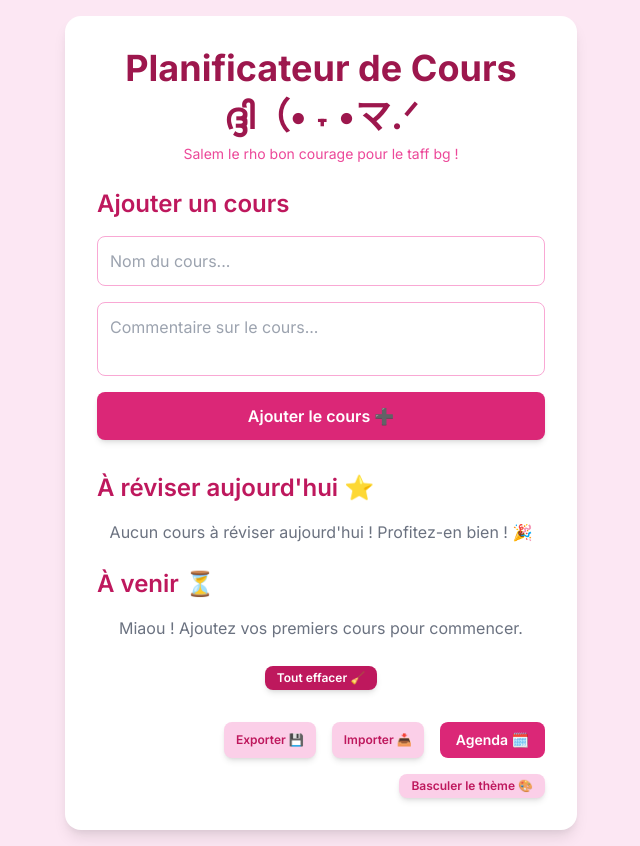
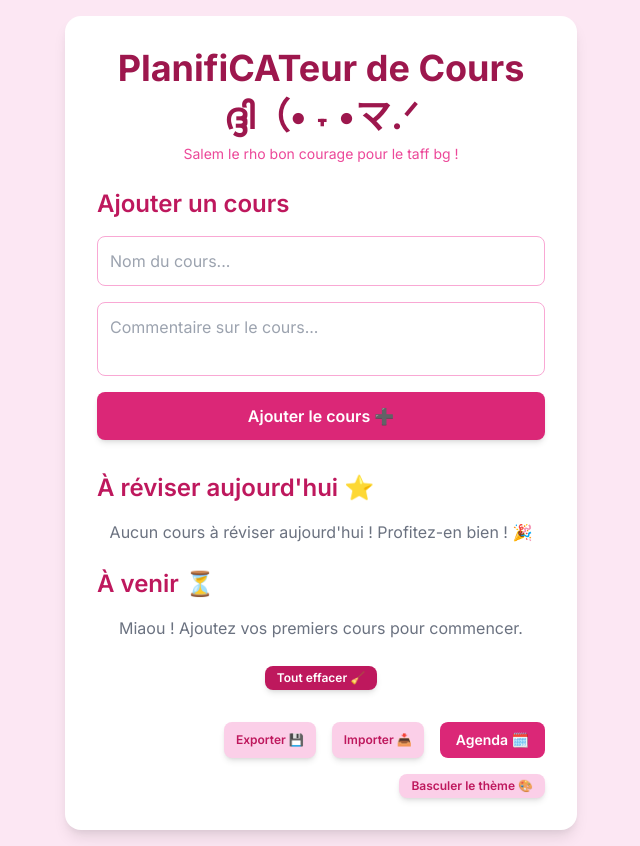
Before and after one commit to azerty124578/PlanifiCATeur, a plain HTML site: page index.html in a window 1280 px wide. Shown: the whole page, without its empty margins (319-959 px from the left). Drawn offline with nearby package versions, Linux system fonts and the light colour scheme.

Commit message:
Update index.html

```diff
--- a/index.html
+++ b/index.html
@@ -158,7 +158,7 @@
     <!-- Conteneur principal de l'application -->
     <div class="card p-6 sm:p-8 w-full max-w-lg container">
         <header class="mb-6 text-center">
-            <h1 class="text-3xl sm:text-4xl font-bold mb-2 header-text">Planificateur de Cours</h1>
+            <h1 class="text-3xl sm:text-4xl font-bold mb-2 header-text">PlanifiCATeur de Cours</h1>
             <h1 class="text-3xl sm:text-4xl font-bold mb-2 header-text">ദ്ദി（• ˕ •マ.ᐟ</h1>
             <p class="text-sm secondary-text">
                 Salem le rho bon courage pour le taff bg !
```
